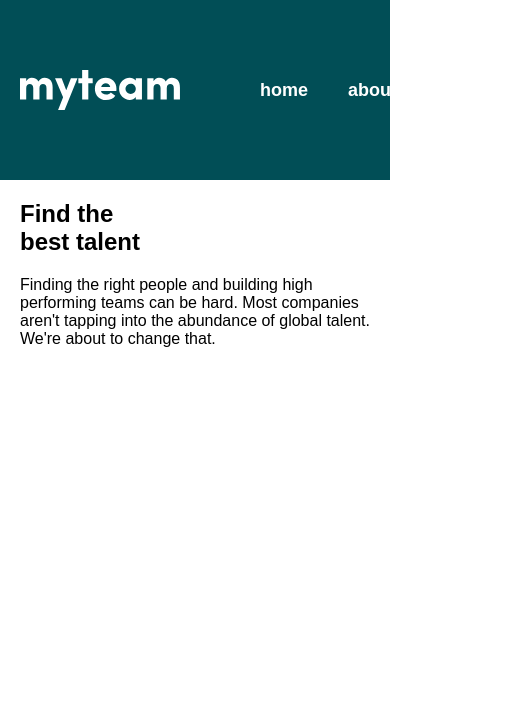
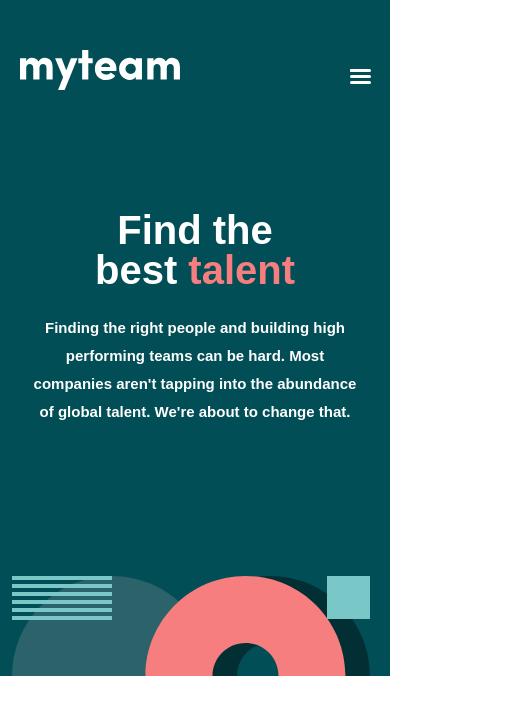
Before and after one commit to mrustamov001/Template_MR, a plain HTML site: page index.html in a window 390 px wide. Shown: the whole page, 531 px wide, since content can reach past the window. Drawn offline with Linux system fonts and the light colour scheme.

Commit message:
Home section end

```diff
--- a/index.html
+++ b/index.html
@@ -30,9 +30,12 @@
                         </a>
                     </li>
                 </ol>
-                <a href="tel:998990017009" class="header__namber">
+                <a href="tel:998990017009" class="header__namber ">
                     contact us
                 </a>
+                <button class="header__btn">
+                    <span class="header__btn-inner"></span>
+                </button>
             </div>
         </div>
     </header>
--- /dev/null
+++ b/style/sass/components/_home-hero-section.scss
@@ -0,0 +1,130 @@
+.hero{
+    width: 100%;
+    position: relative;
+    background: #014E56;
+    &::before{
+        position: absolute;
+        display: block;
+        width: 100px;
+        height: 200px;
+        top: 80px;
+        content: "";
+        background-image: url(../../images/hero__img-left.svg);
+    }
+
+}
+
+.hero__inner{
+    position: relative;
+    display: flex;
+    padding: {
+        top: 70px;
+        bottom: 250px;
+    };
+
+    &::after{
+            position: absolute;
+            display: inline-block;
+            width: 358px;
+            height: 100px;
+            right: 0;
+            bottom: 0;
+            content: "";
+            background-image: url(../../images/hero__img-right.svg);
+    }
+
+}
+
+.hero__title{
+    margin: 0;
+    font-style: normal;
+    font-weight: 700;
+    font-size: 100px;
+    line-height: 100px;
+    color: #FFFFFF;
+    .hero__title--active{
+        color:#F67E7E;
+    }
+}
+
+.hero__description{
+    position: relative;
+    width: 445px;
+
+    margin-left: auto;
+    font-style: normal;
+    font-weight: 600;
+    font-size: 18px;
+    line-height: 28px;
+    color: #FFFFFF;
+
+    &::before{
+        display: block;
+        margin-bottom: 76px;
+        content: "";
+        width: 59px;
+        height: 4px;
+        background: #79C8C7;
+    }
+}
+
+
+@media only screen and (max-width:1000px) {
+
+    .hero__title{
+        margin: 0 auto;
+        margin-bottom: 24px;
+
+        text-align: center;
+        font-style: normal;
+        font-weight: 700;
+        font-size: 64px;
+        line-height: 56px;
+    }
+
+    .hero__description{
+        margin: 0 auto;
+        text-align: center;
+        font-style: normal;
+        font-weight: 600;
+        font-size: 15px;
+        line-height: 28px;
+    }
+
+    .hero::before{
+        display: none;
+    }
+
+    .hero__inner{
+        display: block;
+    }
+
+    .hero__description::before{
+        display: none;
+    }
+
+    .hero__inner::after{
+
+    }
+}
+
+
+@media only screen and (max-width:600px) {
+    .hero__title{
+        font-style: normal;
+        font-weight: 700;
+        font-size: 40px;
+        line-height: 40px;
+        text-align: center;
+    }
+
+    .hero__description{
+        margin: 0 auto;
+        width: 327px;
+        font-style: normal;
+        font-weight: 600;
+        font-size: 15px;
+        line-height: 28px;
+        text-align: center;
+    }
+}
--- a/style/sass/components/_index.scss
+++ b/style/sass/components/_index.scss
@@ -1 +1 @@
-@import "home-about-section"
+@import "home-hero-section"
--- a/style/sass/layout/_header.scss
+++ b/style/sass/layout/_header.scss
@@ -1,4 +1,5 @@
 header{
+    width: 100%;
     background: #014E56;
 }
 
@@ -47,3 +48,42 @@ header{
     border: 2px solid #FFFFFF;
     border-radius: 24px;
 }
+
+.header__btn{
+    display: none;
+    width: 20px;
+    height: 3px;
+    padding: 0;
+    border: none;
+
+    &::before,
+    &::after,
+    &-inner {
+        border-radius: 50px;
+        display: block;
+        width: 103%;
+        height: 3px;
+        background: #FFFFFF;
+        content: "";
+        margin-bottom: 3px;
+    }
+}
+
+@media only screen and (max-width:600px) {
+    .header__list{
+        display: none;
+    }
+
+    .header__namber{
+        display: none;
+    }
+
+    .header__title{
+        margin-bottom: 18px;
+    }
+
+    .header__btn{
+        display: block;
+        margin-left: auto;
+    }
+}
```
Also changed, not shown: style/css/main.css, style/sass/components/_home-about-section.scss (deleted), 1 other file.
